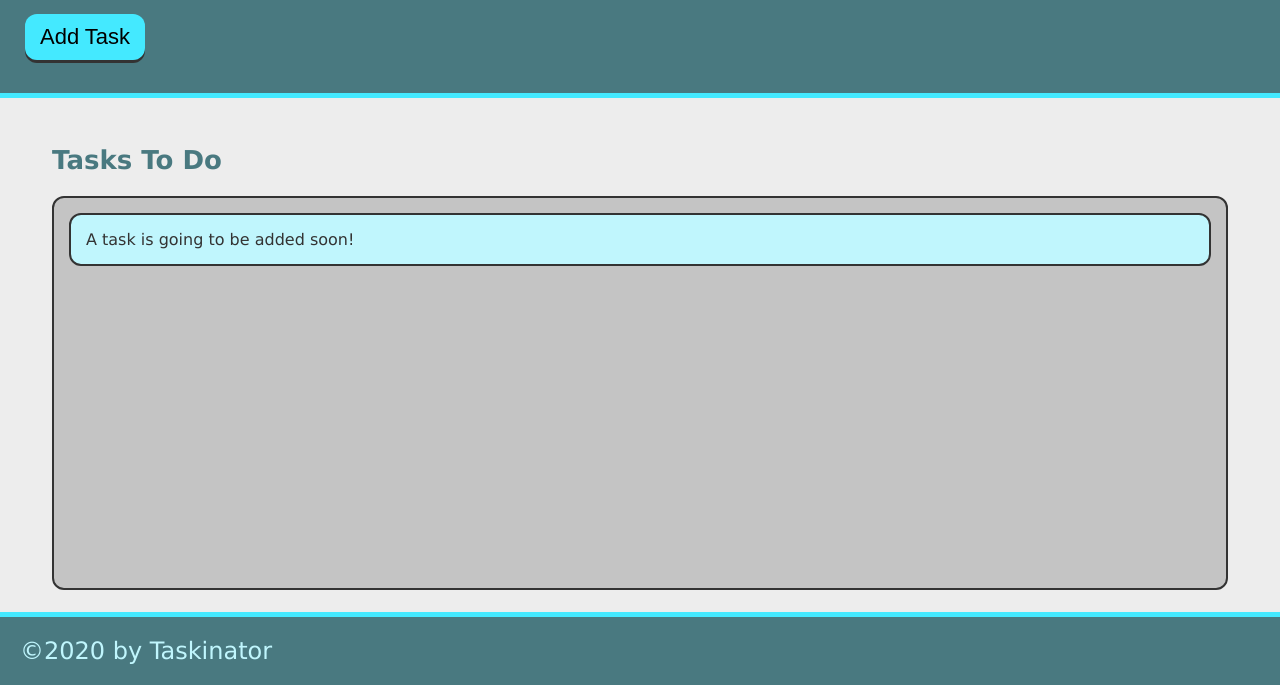
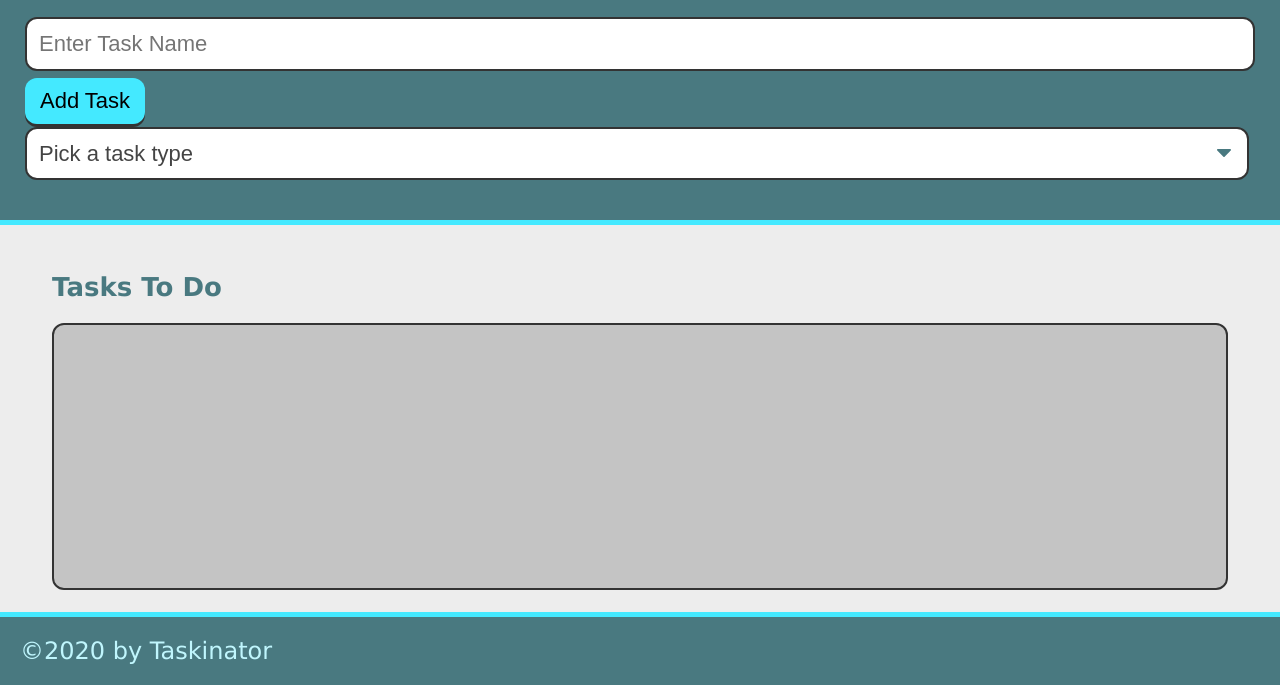
Before and after one commit to climbingryan/taskinator, a plain HTML site: page index.html in a window 1280 px wide. Shown: the part 115-800 px from the top of the page. Drawn offline with Linux system fonts and the light colour scheme.

Commit message:
added form and form styles

```diff
--- a/index.html
+++ b/index.html
@@ -10,14 +10,25 @@
     <header>
         <h1 class="page-title">Taskinator</h1>
         <p>Click the button below to add a new task!</p>
-        <button class="btn" id="save-task" >Add Task</button>
+        <form id="task-form">
+            <input type="text" name="task-name" class="text-input" placeholder="Enter Task Name">
+            <div class="form-group">
+                <button class="btn" id="save-task" type="submit">Add Task</button>
+                <select name="task-type" class="select-dropdown">
+                    <option value="" disabled selected>Pick a task type</option>
+                    <option value="Print">Print</option>
+                    <option value="Web">Web</option>
+                    <option value="Mobile">Mobile</option>
+                </select>
+            </div>
+        </form>
     </header>
 
     <main class="page-content">
         <section class="task-list-wrapper">
             <h2 class="list-title">Tasks To Do</h2>
             <ul class="task-list" id="tasks-to-do">
-                <li class="task-item">A task is going to be added soon!</li>
+
             </ul>
         </section>
     </main>
```
